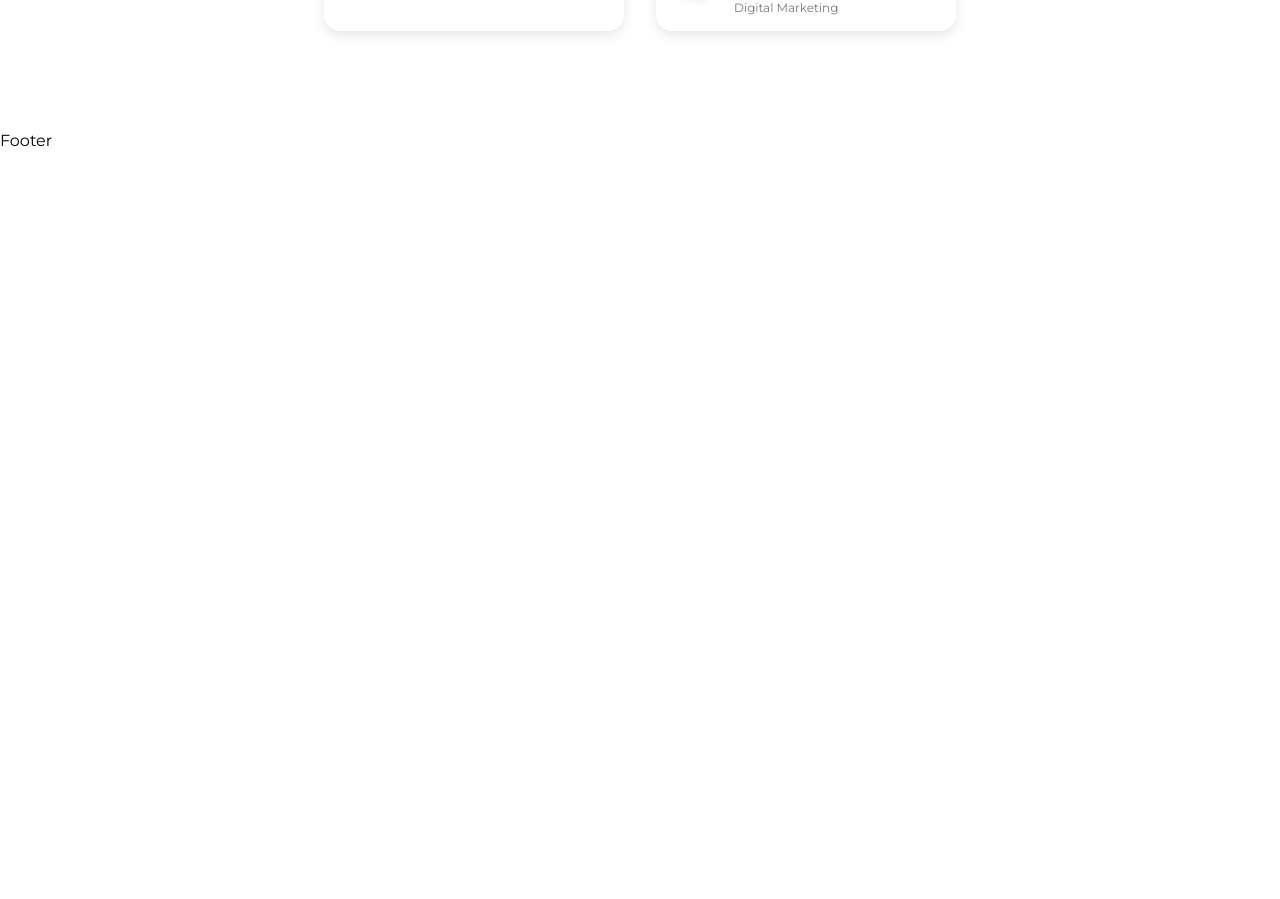
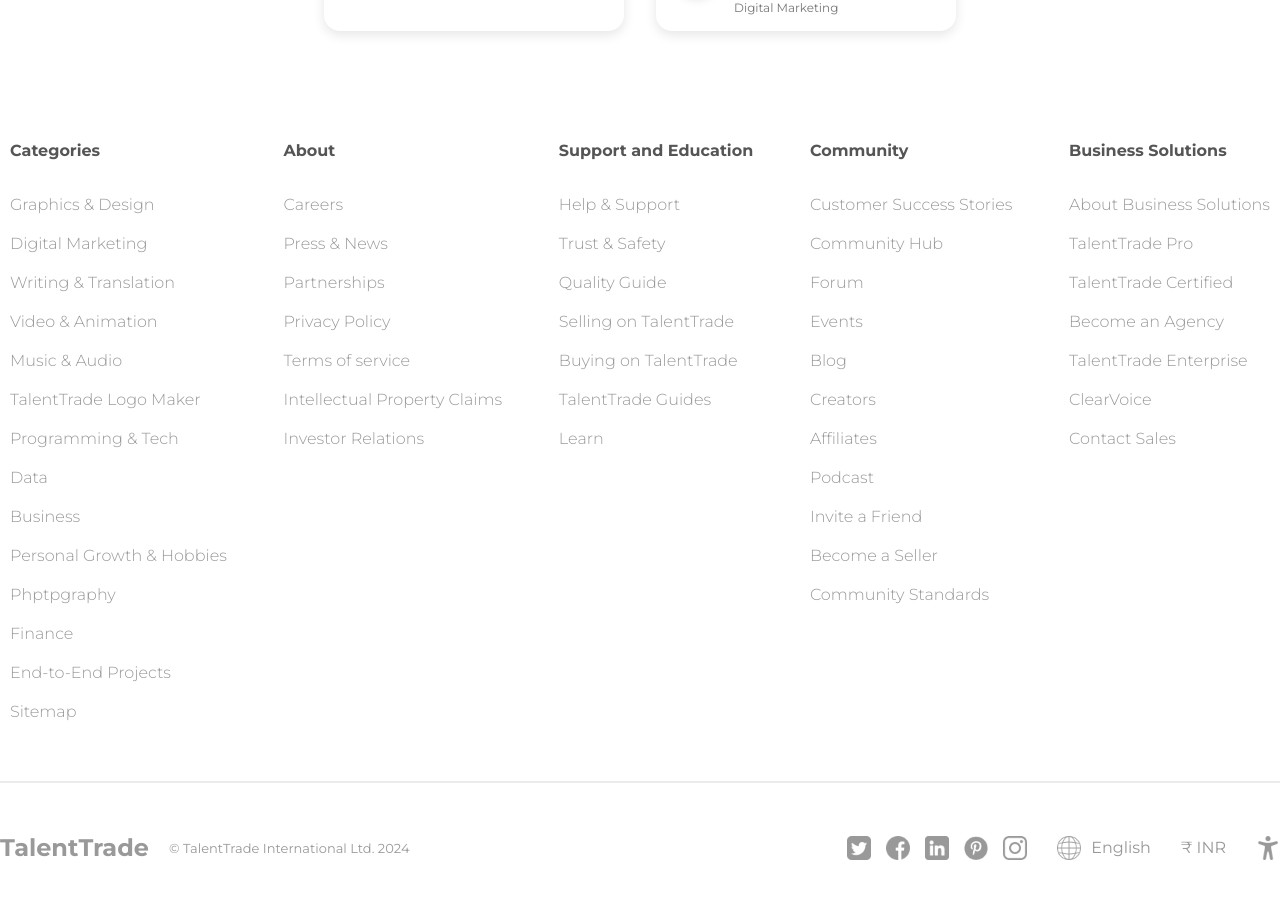
Before and after one commit to krunal-99/talent-trade, a React (Vite) app in the folder client/: page / in a window 1280 px wide. Shown: the part 4707-5606 px from the top of the page. Before the commit the page ends 4857 px from the top, so only its background shows below. Built offline with nearby package versions, Linux system fonts and the light colour scheme.

Commit message:
Footer Section Completed

```diff
--- a/client/src/components/Footer/Footer.css
+++ b/client/src/components/Footer/Footer.css
@@ -0,0 +1,123 @@
+.footer {
+  display: flex;
+  justify-content: center;
+  color: #999;
+  margin: 50px 0px;
+}
+
+.footer img {
+  height: 24px;
+  width: 24px;
+  transition: transform 0.3s ease, opacity 0.3s ease;
+}
+
+.footer img:hover {
+  transform: scale(1.1);
+  opacity: 0.8;
+}
+
+.footer_container {
+  width: 1400px;
+  display: flex;
+  flex-direction: column;
+}
+
+.top {
+  display: flex;
+  justify-content: space-between;
+  flex-wrap: wrap;
+}
+
+.top .item {
+  display: flex;
+  flex-direction: column;
+  gap: 20px;
+  margin: 10px;
+}
+
+.top h2 {
+  font-size: 16px;
+  color: #555;
+  margin-bottom: 10px;
+  position: relative;
+  padding-bottom: 5px;
+  transition: color 0.3s ease;
+}
+
+.top h2:hover {
+  color: #f39c12;
+}
+
+.top span {
+  font-weight: 300;
+  cursor: pointer;
+  transition: color 0.3s ease;
+}
+
+.top span:hover {
+  color: #f39c12;
+}
+
+.footer hr {
+  margin: 50px 0px;
+  height: 0;
+  border: 1px solid rgb(237, 235, 235);
+}
+
+.footer_bottom {
+  display: flex;
+  align-items: center;
+  justify-content: space-between;
+  flex-wrap: wrap;
+}
+
+.footer_left {
+  display: flex;
+  align-items: center;
+  gap: 20px;
+}
+
+.footer_left span {
+  font-size: 13px;
+}
+
+.footer_right {
+  display: flex;
+  align-items: center;
+  gap: 30px;
+}
+
+.footer_right .footer_social {
+  display: flex;
+  align-items: center;
+  gap: 15px;
+}
+
+.footer_link {
+  display: flex;
+  align-items: center;
+  gap: 10px;
+  cursor: pointer;
+  transition: color 0.3s ease;
+}
+
+.footer_link:hover {
+  color: #f39c12;
+}
+
+@media (max-width: 768px) {
+  .top {
+    flex-direction: column;
+    align-items: center;
+  }
+
+  .footer_container {
+    width: 100%;
+    padding: 0 20px;
+  }
+
+  .footer_bottom {
+    flex-direction: column;
+    gap: 20px;
+  }
+}
--- a/client/src/components/Footer/Footer.jsx
+++ b/client/src/components/Footer/Footer.jsx
@@ -1,6 +1,99 @@
+import React from "react";
 import "./Footer.css";
 const Footer = () => {
-  return <div>Footer</div>;
+  return (
+    <div className="footer">
+      <div className="footer_container">
+        <div className="top">
+          <div className="item">
+            <h2>Categories</h2>
+            <span>Graphics & Design</span>
+            <span>Digital Marketing</span>
+            <span>Writing & Translation</span>
+            <span>Video & Animation</span>
+            <span>Music & Audio</span>
+            <span>TalentTrade Logo Maker</span>
+            <span>Programming & Tech</span>
+            <span>Data</span>
+            <span>Business</span>
+            <span>Personal Growth & Hobbies</span>
+            <span>Phptpgraphy</span>
+            <span>Finance</span>
+            <span>End-to-End Projects</span>
+            <span>Sitemap</span>
+          </div>
+          <div className="item">
+            <h2>About</h2>
+            <span>Careers</span>
+            <span>Press & News</span>
+            <span>Partnerships</span>
+            <span>Privacy Policy</span>
+            <span>Terms of service</span>
+            <span>Intellectual Property Claims</span>
+            <span>Investor Relations</span>
+          </div>
+          <div className="item">
+            <h2>Support and Education</h2>
+            <span>Help & Support</span>
+            <span>Trust & Safety</span>
+            <span>Quality Guide</span>
+            <span>Selling on TalentTrade</span>
+            <span>Buying on TalentTrade</span>
+            <span>TalentTrade Guides</span>
+            <span>Learn</span>
+          </div>
+          <div className="item">
+            <h2>Community</h2>
+            <span>Customer Success Stories</span>
+            <span>Community Hub</span>
+            <span>Forum</span>
+            <span>Events</span>
+            <span>Blog</span>
+            <span>Creators</span>
+            <span>Affiliates</span>
+            <span>Podcast</span>
+            <span>Invite a Friend</span>
+            <span>Become a Seller</span>
+            <span>Community Standards</span>
+          </div>
+          <div className="item">
+            <h2>Business Solutions</h2>
+            <span>About Business Solutions</span>
+            <span>TalentTrade Pro</span>
+            <span>TalentTrade Certified</span>
+            <span>Become an Agency</span>
+            <span>TalentTrade Enterprise</span>
+            <span>ClearVoice</span>
+            <span>Contact Sales</span>
+          </div>
+        </div>
+        <hr />
+        <div className="footer_bottom">
+          <div className="footer_left">
+            <h2>TalentTrade</h2>
+            <span>&copy; TalentTrade International Ltd. 2024</span>
+          </div>
+          <div className="footer_right">
+            <div className="footer_social">
+              <img src="./images/twitter.png" alt="Twitter" />
+              <img src="./images/facebook.png" alt="Facebook" />
+              <img src="./images/linkedin.png" alt="Linkedin" />
+              <img src="./images/pinterest.png" alt="Pinterest" />
+              <img src="./images/instagram.png" alt="Instagram" />
+            </div>
+            <div className="footer_link">
+              <img src="./images/language.png" alt="" />
+              <span>English</span>
+            </div>
+            <div className="footer_link">
+              <span>₹ INR</span>
+            </div>
+            <img src="./images/accessibility.png" alt="" />
+          </div>
+        </div>
+      </div>
+    </div>
+  );
 };
 
 export default Footer;
```
